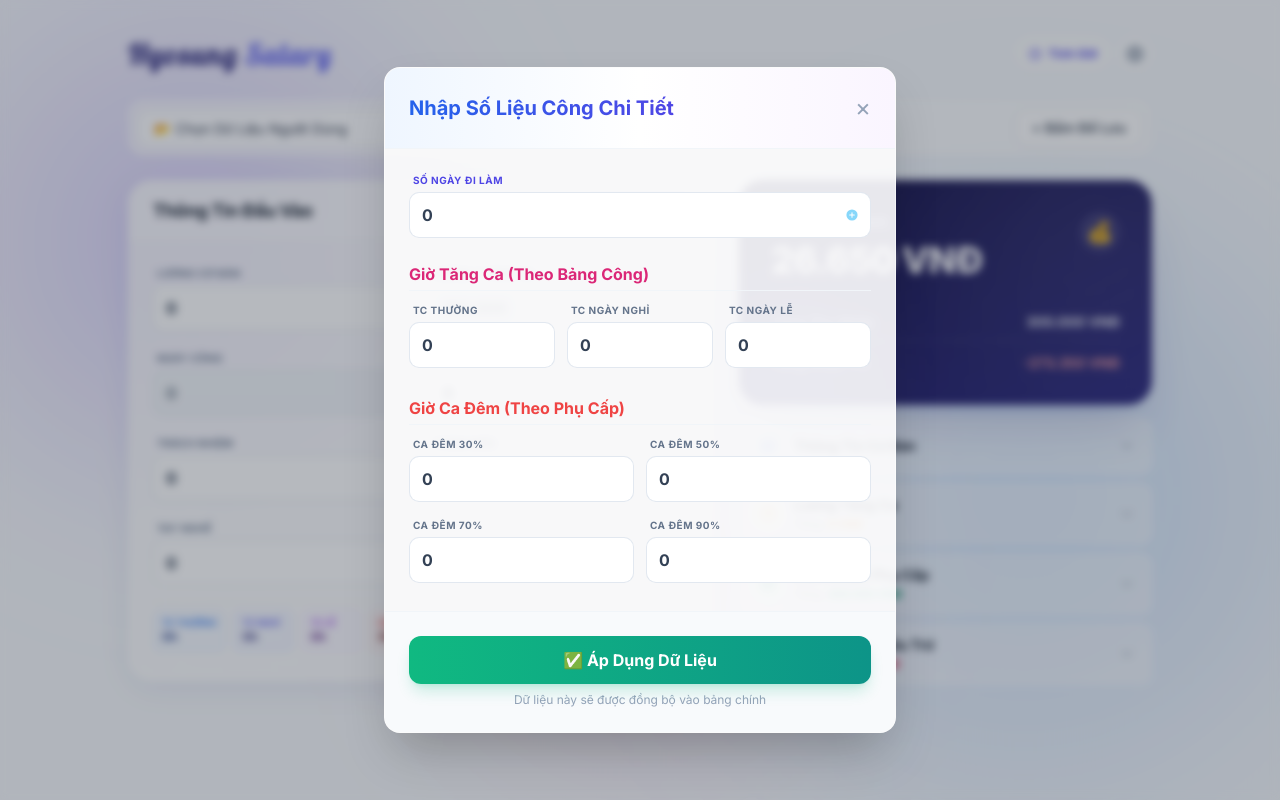
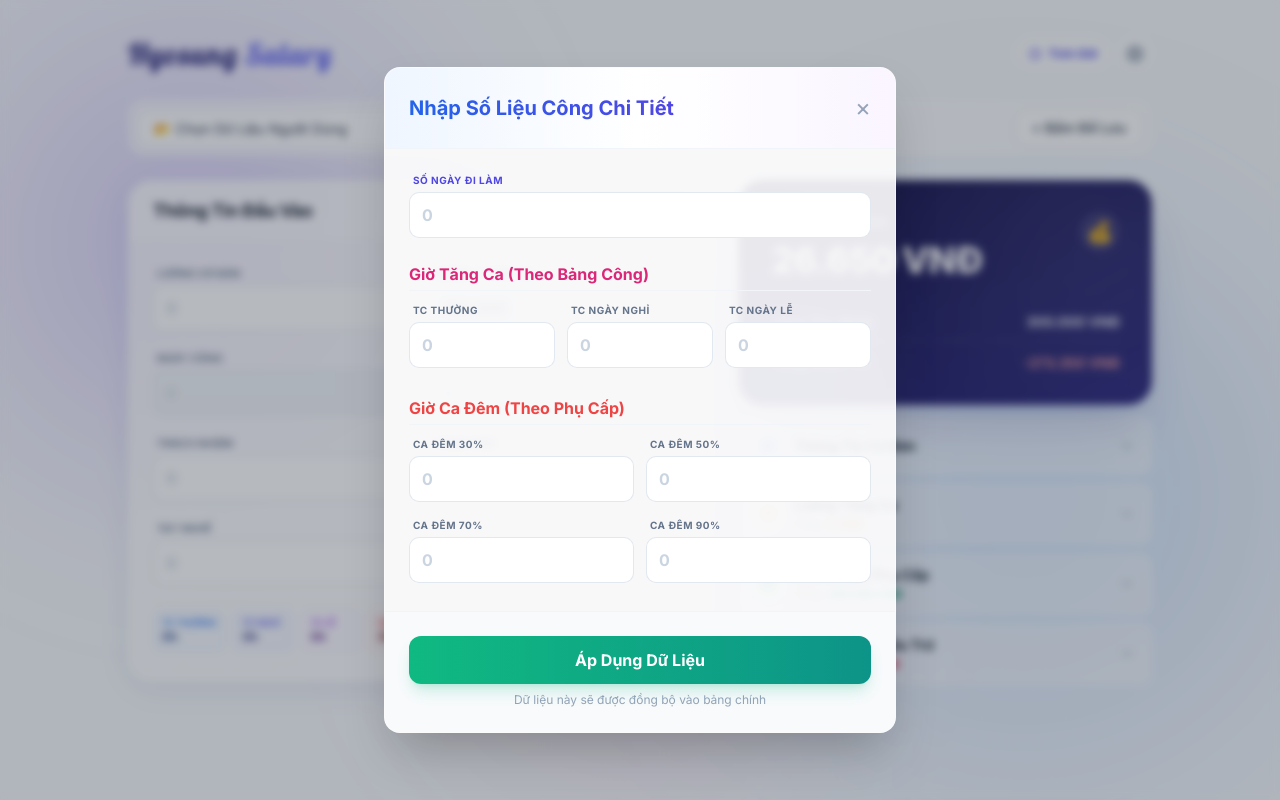
Before and after one commit to Sanbier/hyosungsalary, a React (Vite) app: page / in a window 1280 px wide. Both pictures are taken after a click on the button "Nhập Công". Built offline with nearby package versions, Linux system fonts and the light colour scheme.

Commit message:
Update from Studio

```diff
--- a/components/InputGroup.tsx
+++ b/components/InputGroup.tsx
@@ -29,7 +29,8 @@ const InputGroup: React.FC<InputGroupProps> = ({ label, id, highlight = false, c
     onChange?.(syntheticEvent as any);
   };
 
-  const displayValue = currency ? formatValue(value) : value;
+  // Logic mới: Nếu value là 0 thì để rỗng để người dùng nhập luôn, không cần xóa
+  const displayValue = (value === 0) ? '' : (currency ? formatValue(value) : value);
 
   return (
     <div className={`flex flex-col space-y-1 mb-1 ${className}`}>
@@ -49,7 +50,13 @@ const InputGroup: React.FC<InputGroupProps> = ({ label, id, highlight = false, c
           type={currency ? "tel" : "number"}
           inputMode={currency ? "numeric" : undefined}
           min="0"
-          onFocus={(e) => e.target.select()}
+          placeholder="0"
+          onFocus={(e) => {
+            // Chỉ select (bôi đen) nếu có giá trị thực (khác 0)
+            if (value !== 0) {
+              e.target.select();
+            }
+          }}
           /*
              Compact Padding: py-2
              Keep Text Size: text-base (16px) to prevent iOS zoom
@@ -67,14 +74,6 @@ const InputGroup: React.FC<InputGroupProps> = ({ label, id, highlight = false, c
           onChange={currency ? handleCurrencyChange : onChange}
           {...props}
         />
-
-        {highlight && !props.disabled && (
-          <div className="absolute right-3 top-1/2 -translate-y-1/2 pointer-events-none text-sky-400 opacity-60">
-            <svg xmlns="http://www.w3.org/2000/svg" viewBox="0 0 20 20" fill="currentColor" className="w-3.5 h-3.5">
-              <path fillRule="evenodd" d="M10 18a8 8 0 1 0 0-16 8 8 0 0 0 0 16Zm.75-11.25a.75.75 0 0 0-1.5 0v2.5h-2.5a.75.75 0 0 0 0 1.5h2.5v2.5a.75.75 0 0 0 1.5 0v-2.5h2.5a.75.75 0 0 0 0-1.5h-2.5v-2.5Z" clipRule="evenodd" />
-            </svg>
-          </div>
-        )}
       </div>
     </div>
   );
--- a/components/TimesheetModal.tsx
+++ b/components/TimesheetModal.tsx
@@ -88,7 +88,7 @@ const TimesheetModal: React.FC<TimesheetModalProps> = ({ isOpen, onClose, curren
             onClick={handleApply}
             className="w-full bg-gradient-to-r from-emerald-500 to-teal-600 hover:from-emerald-400 hover:to-teal-500 text-white font-bold py-3 px-4 rounded-xl shadow-lg shadow-emerald-500/20 transition-all transform active:scale-95 hover:-translate-y-1"
           >
-            ✅ Áp Dụng Dữ Liệu
+             Áp Dụng Dữ Liệu
           </button>
           <p className="text-center text-xs text-slate-400 mt-2">Dữ liệu này sẽ được đồng bộ vào bảng chính</p>
         </div>
--- a/index.html
+++ b/index.html
@@ -76,6 +76,18 @@
       input, textarea {
         -webkit-user-select: text;
         user-select: text;
+      }
+
+      /* Hide spin buttons for input type number */
+      /* Chrome, Safari, Edge, Opera */
+      input::-webkit-outer-spin-button,
+      input::-webkit-inner-spin-button {
+        -webkit-appearance: none;
+        margin: 0;
+      }
+      /* Firefox */
+      input[type=number] {
+        -moz-appearance: textfield;
       }
 
       /* Abstract Background Shapes - Optimized for GPU */
```
